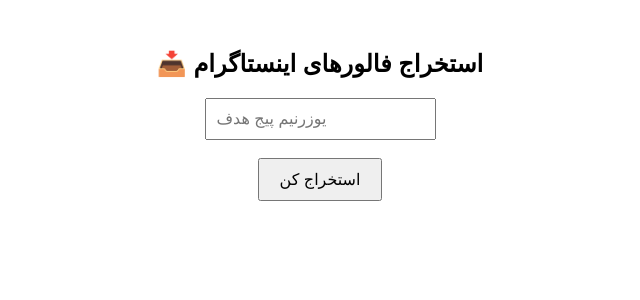
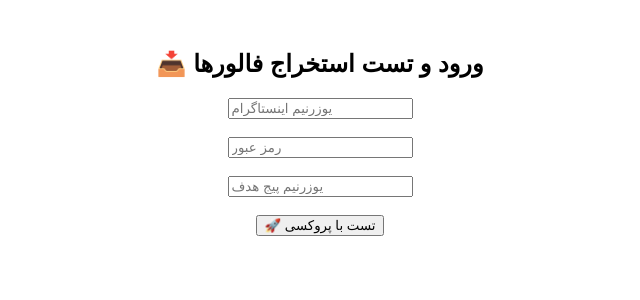
Before and after one commit to samanjalili/instagram_extractor_railway, a Flask app: page / in a window 1280 px wide. Shown: the top 300 px of the page, without its empty margins (320-960 px from the left). Run offline with Flask 3, Linux system fonts and the light colour scheme.

Commit message:
Update index.html

```diff
--- a/templates/index.html
+++ b/templates/index.html
@@ -2,23 +2,21 @@
 <html lang="fa">
 <head>
     <meta charset="UTF-8">
-    <title>استخراج فالورهای اینستاگرام</title>
-    <style>
-        body { font-family: sans-serif; text-align: center; margin-top: 50px; }
-        input { padding: 10px; font-size: 16px; }
-        button { padding: 10px 20px; font-size: 16px; }
-    </style>
+    <title>تست استخراج فالورها با پروکسی</title>
 </head>
-<body>
-    <h2>📥 استخراج فالورهای اینستاگرام</h2>
+<body style="font-family: sans-serif; text-align: center; margin-top: 50px;">
+    <h2>📥 ورود و تست استخراج فالورها</h2>
     <form method="POST">
+        <input type="text" name="login_username" placeholder="یوزرنیم اینستاگرام" required><br><br>
+        <input type="password" name="login_password" placeholder="رمز عبور" required><br><br>
         <input type="text" name="target_username" placeholder="یوزرنیم پیج هدف" required><br><br>
-        <button type="submit">استخراج کن</button>
+        <button type="submit">🚀 تست با پروکسی</button>
     </form>
+
     {% if file_ready %}
-        <p>✅ استخراج انجام شد. <a href="/download">دانلود فایل</a></p>
+        <p>✅ فایل آماده است: <a href="/download">دانلود خروجی</a></p>
     {% elif error %}
-        <p style="color:red;">{{ error }}</p>
+        <p style="color:red;">❌ {{ error }}</p>
     {% endif %}
 </body>
 </html>
```
